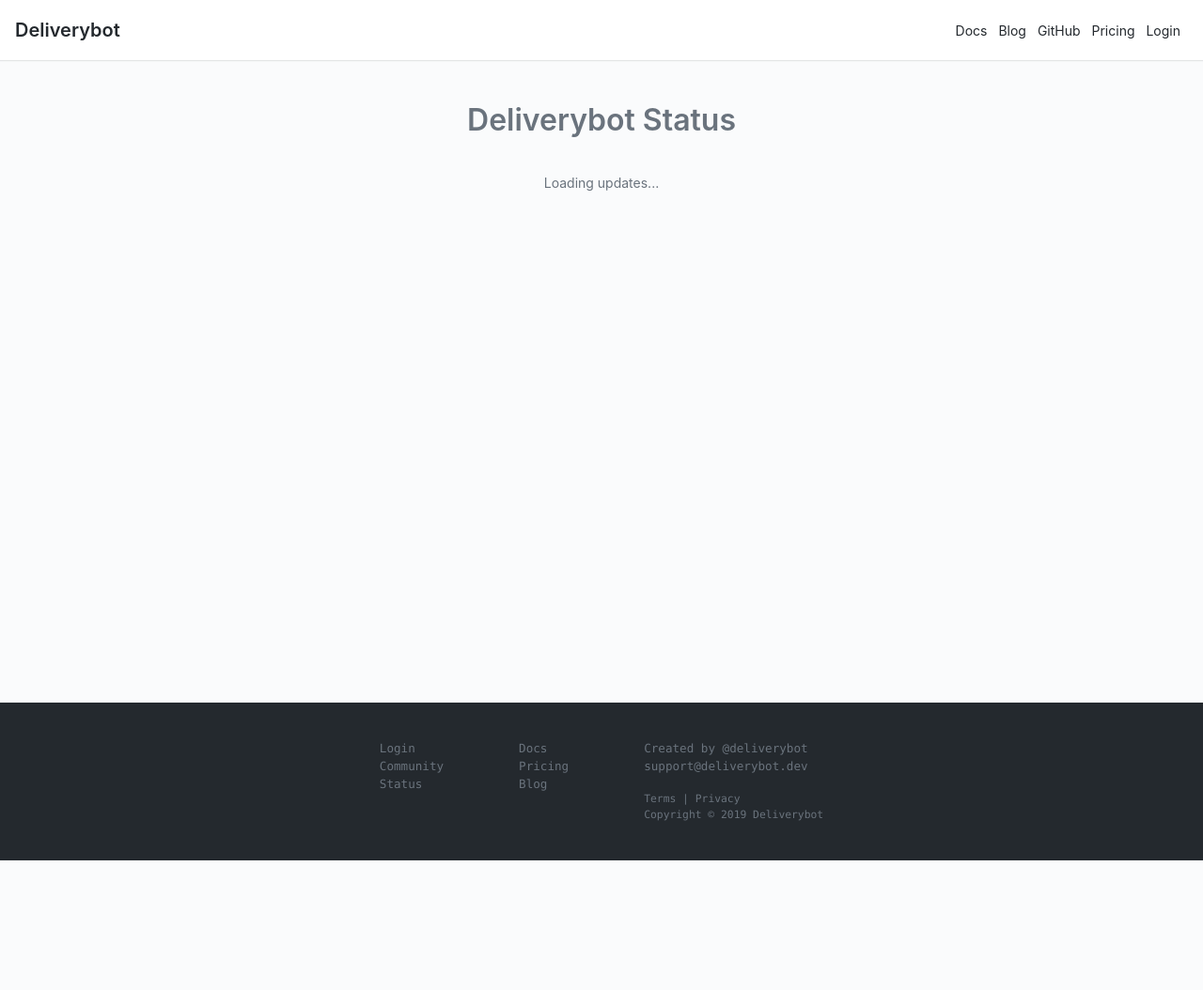
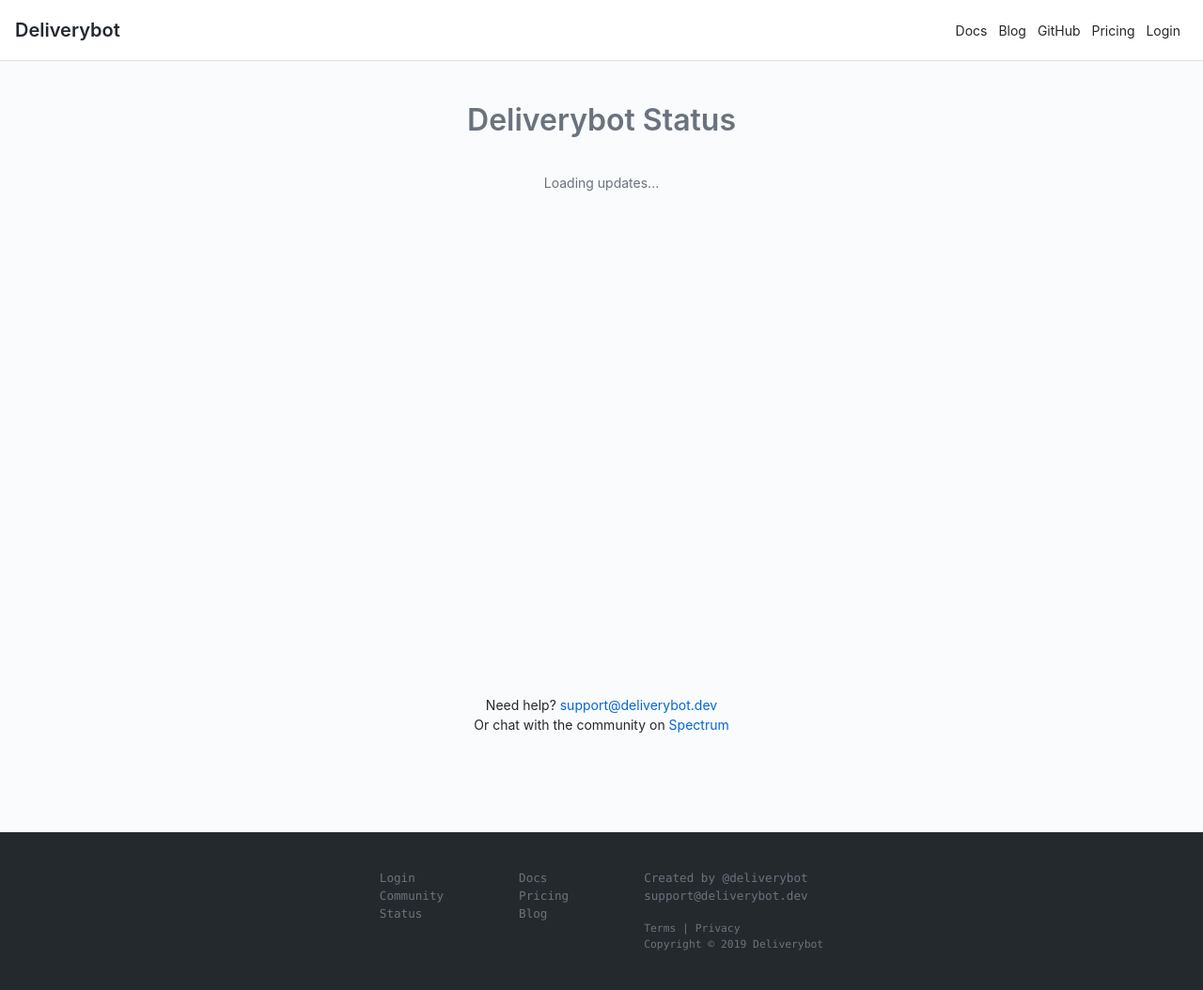
Before and after one commit to deliverybot/deliverybot.github.io, a Jekyll site: the page built from status.html, in a window 1280 px wide. Shown: the whole page at 94% size. Built offline with Jekyll 4.4.1, drawn with Linux system fonts in a browser that asks for light colours; nearby versions of some CDN libraries; before the commit the page ends 916 px from its top, so only the background shows below that.

Commit message:
Help button

```diff
--- a/status.html
+++ b/status.html
@@ -11,6 +11,11 @@
     <div id="issues-root">
       <p class="text-center text-gray-light">Loading updates...</p>
     </div>
+  </div>
+  <div class="mt-10 text-center text-light-gray">
+    Need help? <a href="mailto:{{site.support_email}}">{{site.support_email}}</a>
+    <br>
+    Or chat with the community on <a target="_blank" href="{{site.spectrum_url}}">Spectrum</a>
   </div>
 </div>
 
```
